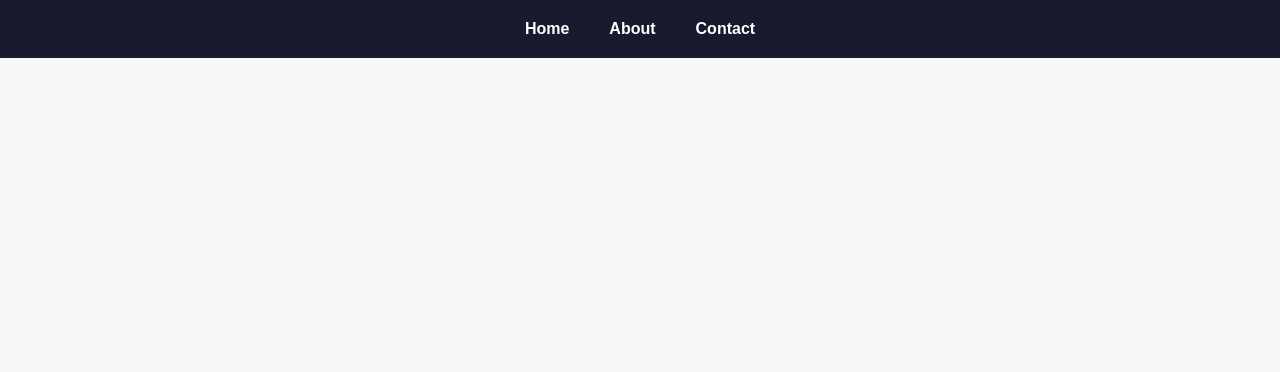
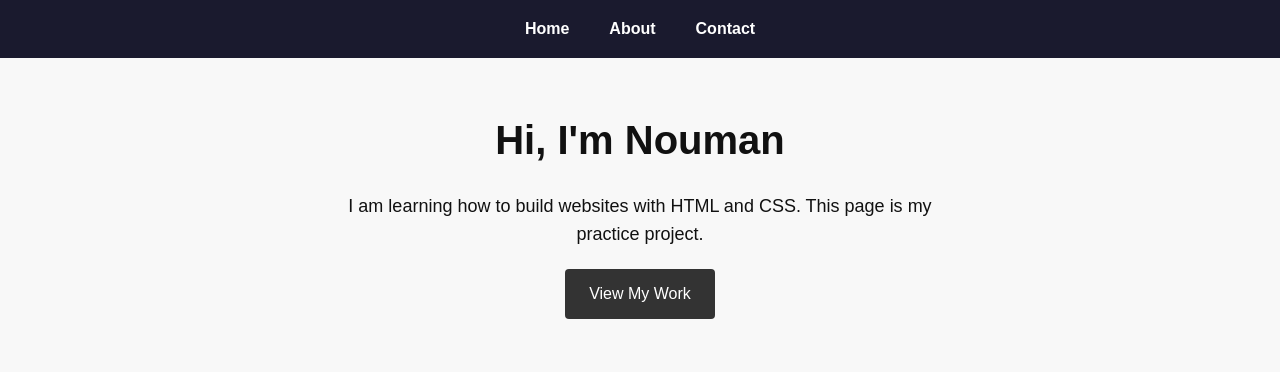
Before and after one commit to Noumancoding/multi-section-portfolio-html-css, a plain HTML site: page index.html in a window 1280 px wide. Drawn offline with Linux system fonts and the light colour scheme.

Commit message:
feat: add hero section with introduction and button

```diff
--- a/index.html
+++ b/index.html
@@ -16,5 +16,11 @@
             </ul>
         </nav>
     </header>
+
+    <main>
+        <h1>Hi, I'm Nouman</h1>
+        <p>I am learning how to build websites with HTML and CSS. This page is my practice project.</p>
+        <a href="#projects" class="btn">View My Work</a>
+    </main>
 </body>
 </html>
--- a/style.css
+++ b/style.css
@@ -28,3 +28,28 @@ nav a {
     text-decoration: none;
     font-weight: bold;
 }
+
+main {
+    text-align: center;
+    padding: 50px;
+}
+
+h1 {
+  font-size: 40px;
+  margin-bottom: 20px;
+}
+
+p {
+  font-size: 18px;
+  max-width: 600px;
+  margin: 0 auto 20px;
+}
+
+.btn {
+  display: inline-block;
+  padding: 12px 24px;
+  background-color: #333;
+  color: white;
+  text-decoration: none;
+  border-radius: 4px;
+}
```
